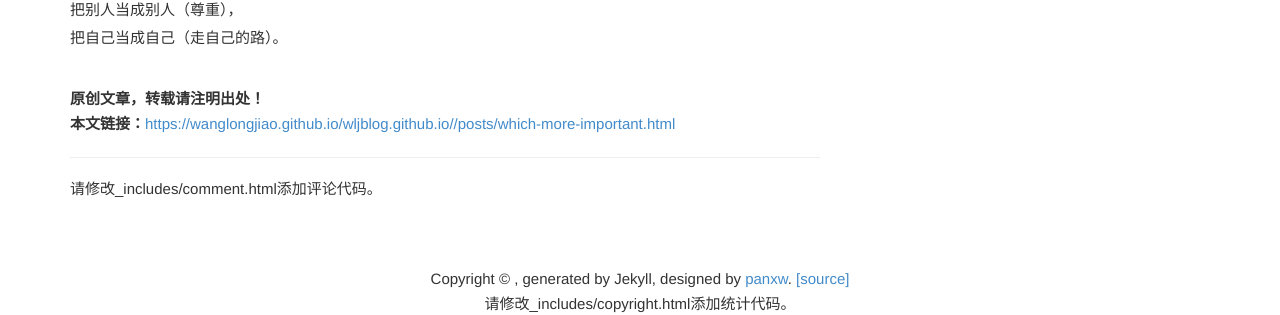
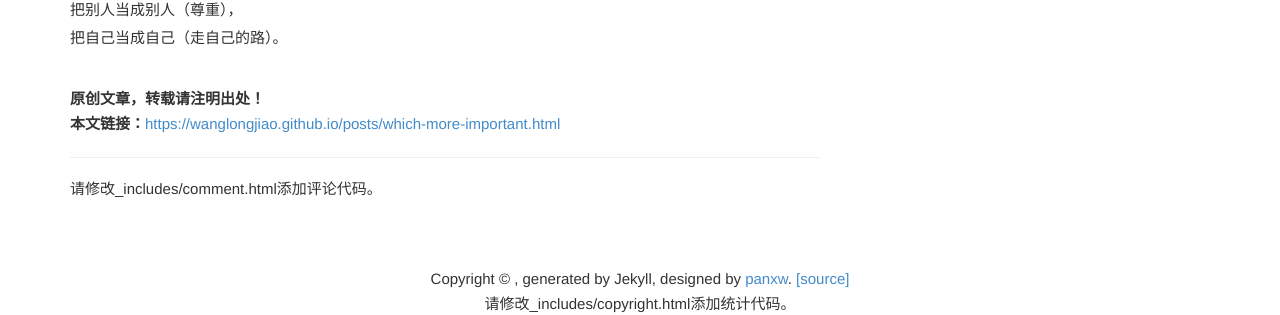
Before and after one commit to Wanglongjiao/myblog, a Jekyll site: the page built from _posts/2010-01-01-which-more-important.markdown, in a window 1280 px wide and 1146 px high. Shown: the part 782-1097 px from the top of the window. Built offline with Jekyll 4.4.1, drawn with Linux system fonts in a browser that asks for light colours; some of the changed lines change nothing that is shown.

Commit message:
Update _config.yml

```diff
--- a/_config.yml
+++ b/_config.yml
@@ -7,7 +7,7 @@ github: Wanglongjiao
 author: "王龙娇"
 email: wanglongjiao97@163.com
 name: "王龙娇个人博客"
-url: https://wanglongjiao.github.io/wljblog.github.io/
+url: ""
 #domain:https://wanglongjiao.github.io/wljblog.github.io/
 all_categories: [
 ["android", "Android开发","/posts/android.html"],
```
